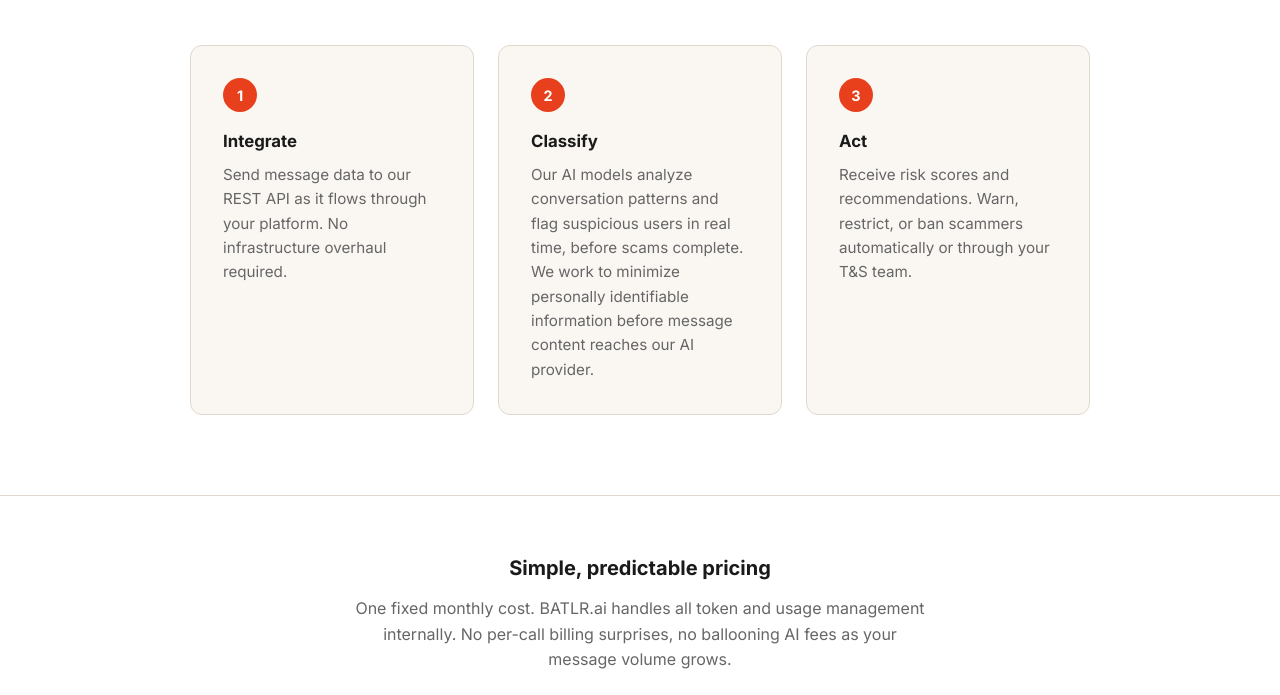
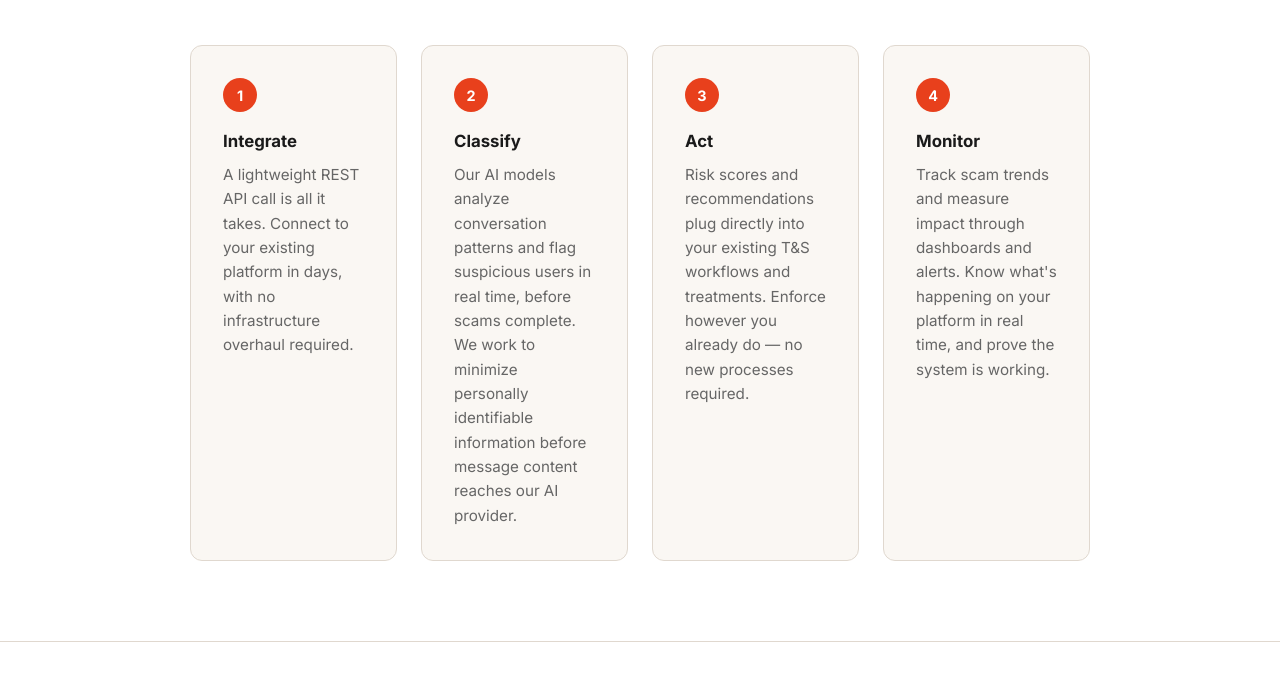
Before and after one commit to pfornia/batlr-landing, a plain HTML site: page index.html in a window 1280 px wide. Shown: the part 711-1406 px from the top of the page. Drawn offline with Linux system fonts and the light colour scheme.

Commit message:
Rework how-it-works steps: soften data framing, add monitor step

```diff
--- a/index.html
+++ b/index.html
@@ -219,7 +219,7 @@
       <div class="step">
         <div class="step-num">1</div>
         <h3>Integrate</h3>
-        <p>Send message data to our REST API as it flows through your platform. No infrastructure overhaul required.</p>
+        <p>A lightweight REST API call is all it takes. Connect to your existing platform in days, with no infrastructure overhaul required.</p>
       </div>
       <div class="step">
         <div class="step-num">2</div>
@@ -229,7 +229,12 @@
       <div class="step">
         <div class="step-num">3</div>
         <h3>Act</h3>
-        <p>Receive risk scores and recommendations. Warn, restrict, or ban scammers automatically or through your T&amp;S team.</p>
+        <p>Risk scores and recommendations plug directly into your existing T&amp;S workflows and treatments. Enforce however you already do — no new processes required.</p>
+      </div>
+      <div class="step">
+        <div class="step-num">4</div>
+        <h3>Monitor</h3>
+        <p>Track scam trends and measure impact through dashboards and alerts. Know what's happening on your platform in real time, and prove the system is working.</p>
       </div>
     </div>
   </section>
```
